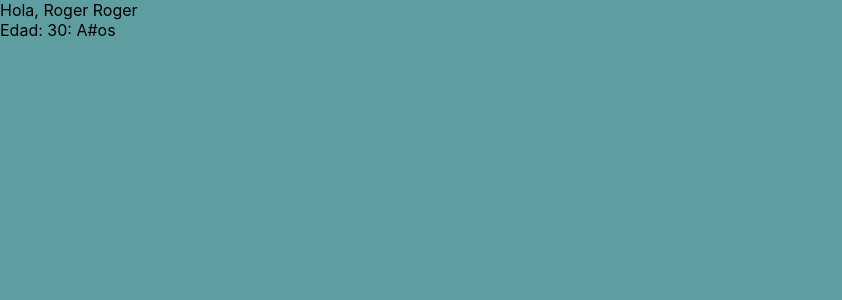
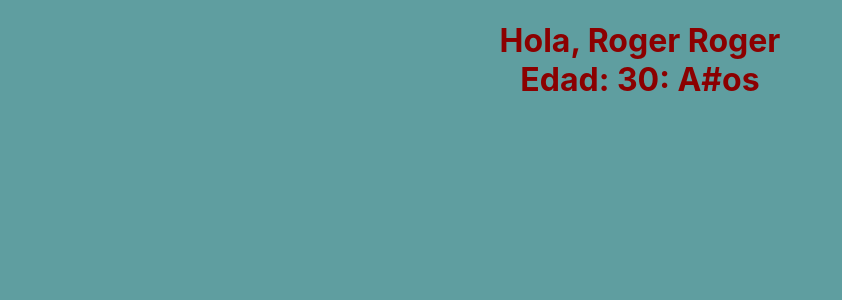
Before and after one commit to krocksa/appunotypescript, a React (Create React App) app: page / in a window 1280 px wide. Shown: the top 300 px of the page, without its empty margins (0-842 px from the left). Built offline with nearby package versions, Linux system fonts and the light colour scheme.

Commit message:
Comunication Components

```diff
--- a/src/Components/ChildrenComponent.css
+++ b/src/Components/ChildrenComponent.css
@@ -0,0 +1,4 @@
+.hijo{
+    text-align: center;
+    color: darkred;
+}
--- a/src/Components/ChildrenComponent.tsx
+++ b/src/Components/ChildrenComponent.tsx
@@ -1,3 +1,4 @@
+import './ChildrenComponent.css'
 interface ChildrenComponentProps {
     firstName: string;
     lastName: string;
@@ -6,7 +7,9 @@ interface ChildrenComponentProps {
 
 export function ChildrenComponent (props: ChildrenComponentProps): JSX.Element{
     return <>
+        <h1 className='hijo'>
         Hola, {props.firstName + ' ' + props.firstName} <br />
         Edad: {props.age}: A#os
+        </h1>
     </>
 }
```
